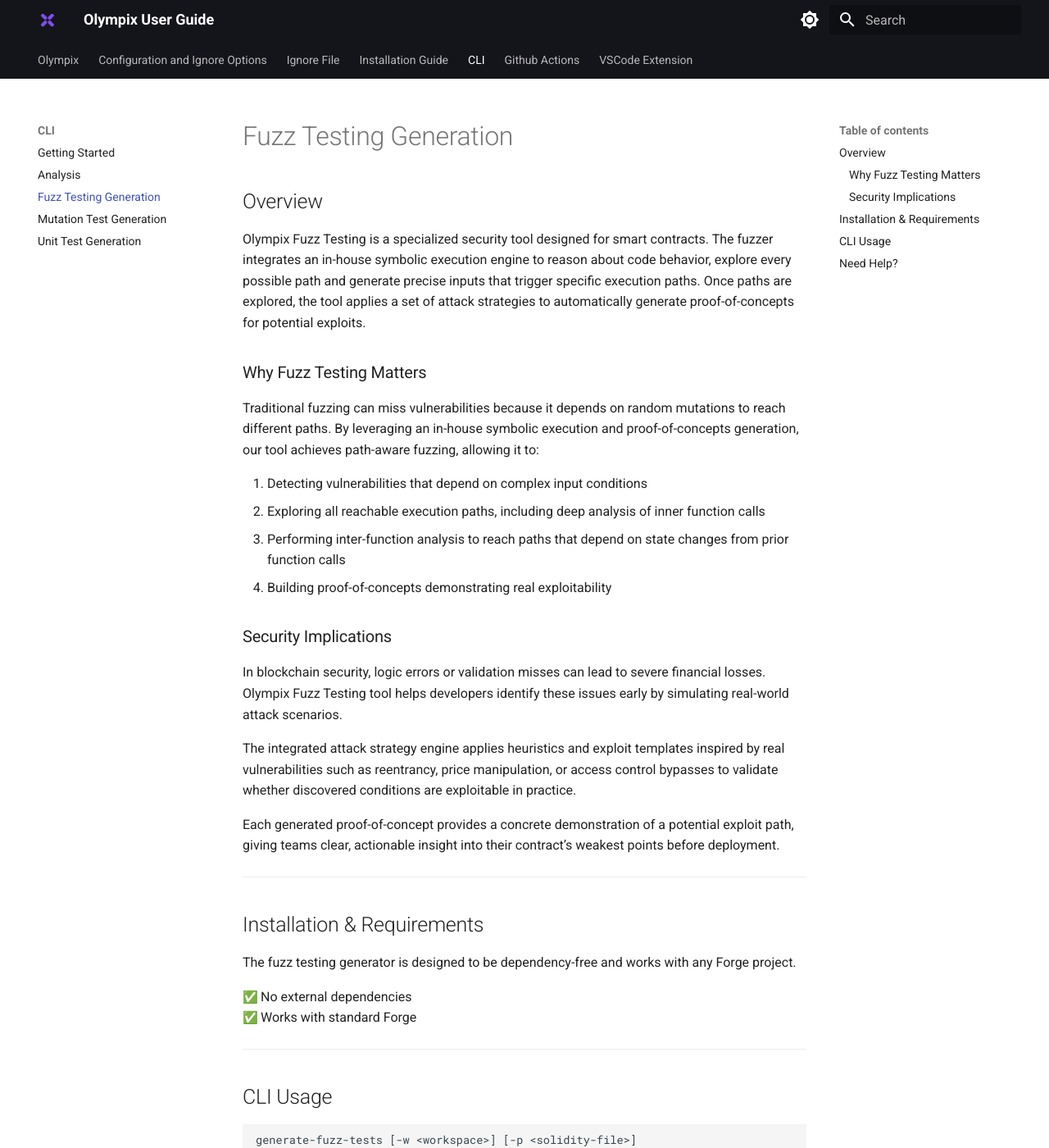
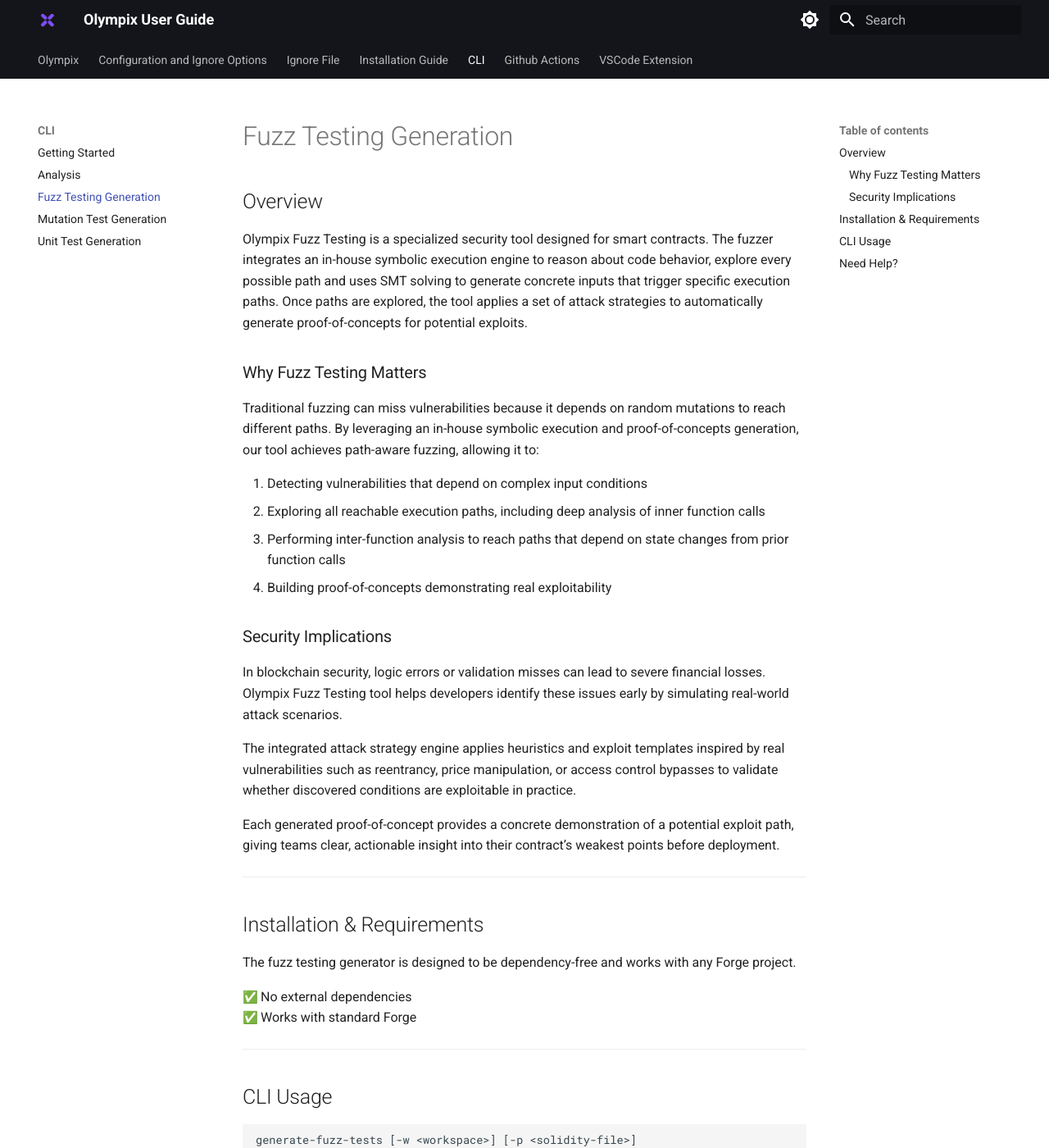
Before and after one commit to olympix/olympix.github.io, an MkDocs documentation site: the page built from docs/CLI/Fuzz Testing.md, in a window 1280 px wide and 1400 px high. Shown: the whole window at 82% size. Built offline with MkDocs 1.6.1 and Material for MkDocs 9.7.7, drawn with Linux system fonts in a browser that asks for light colours; emoji names are drawn with the system emoji font; some of the changed text lies outside the part shown.

Commit message:
#1082 Improving fuzzing doc

````diff
--- a/docs/CLI/Fuzz Testing.md
+++ b/docs/CLI/Fuzz Testing.md
@@ -2,7 +2,7 @@
 
 ## Overview
 
-Olympix Fuzz Testing is a specialized security tool designed for smart contracts. The fuzzer integrates an in-house symbolic execution engine to reason about code behavior, explore every possible path and generate precise inputs that trigger specific execution paths. Once paths are explored, the tool applies a set of attack strategies to automatically generate proof-of-concepts for potential exploits.
+Olympix Fuzz Testing is a specialized security tool designed for smart contracts. The fuzzer integrates an in-house symbolic execution engine to reason about code behavior, explore every possible path and uses SMT solving to generate concrete inputs that trigger specific execution paths. Once paths are explored, the tool applies a set of attack strategies to automatically generate proof-of-concepts for potential exploits.
 
 ### Why Fuzz Testing Matters
 
@@ -48,6 +48,8 @@
 
     -cl, --chain-length: Number of sequential function calls per exploration. High values can drastically increase analysis time. Default: 2
 
+    --no-<attack strategy id>: Defines the attack strategies that may be ignored. It can be used multiple times to ignore each attack strategy
+
 	Tip: Start with `--coverage-mode branch` and `--chain-length 2`(default) for a fast, high-value initial run
 ```
 
````
